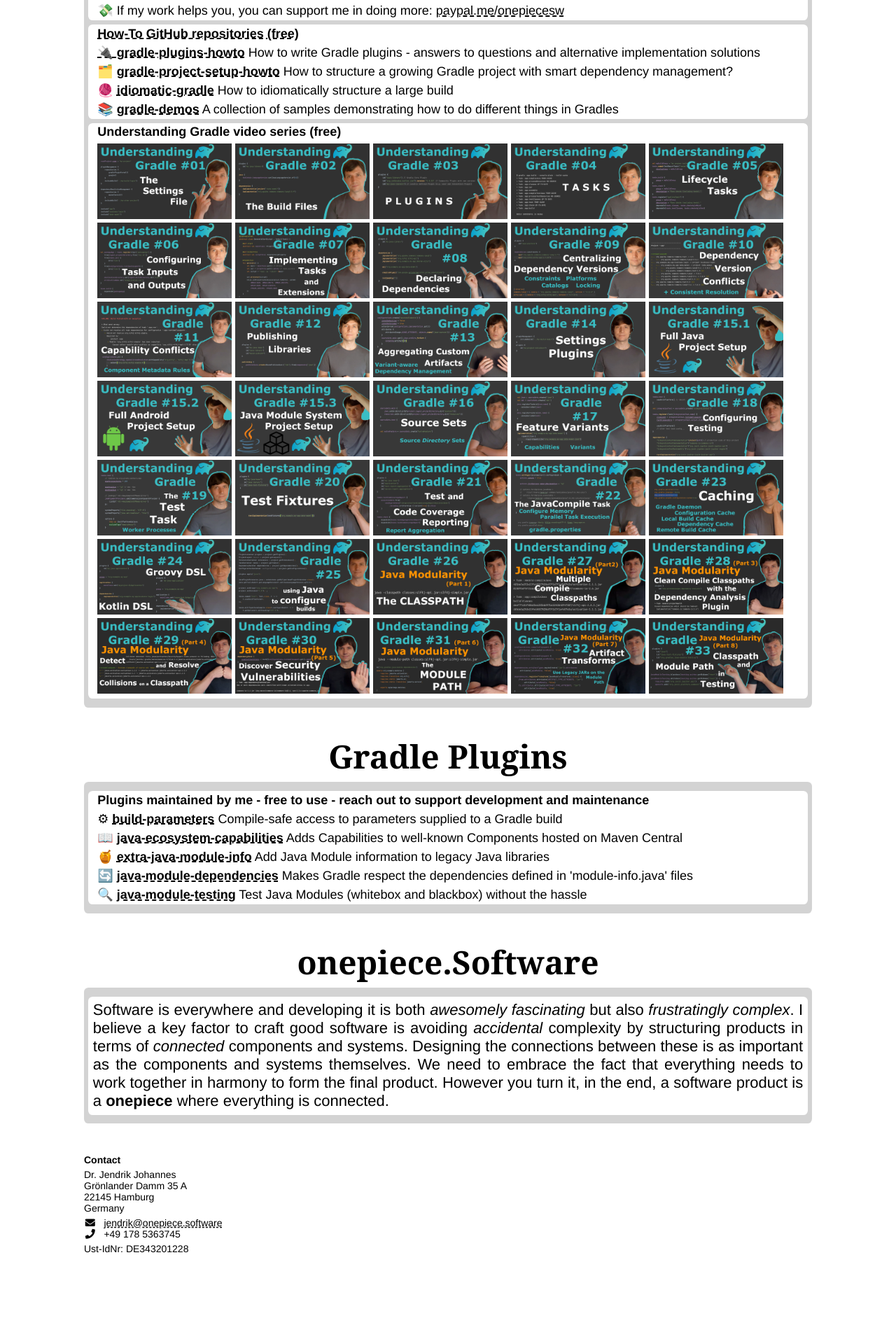
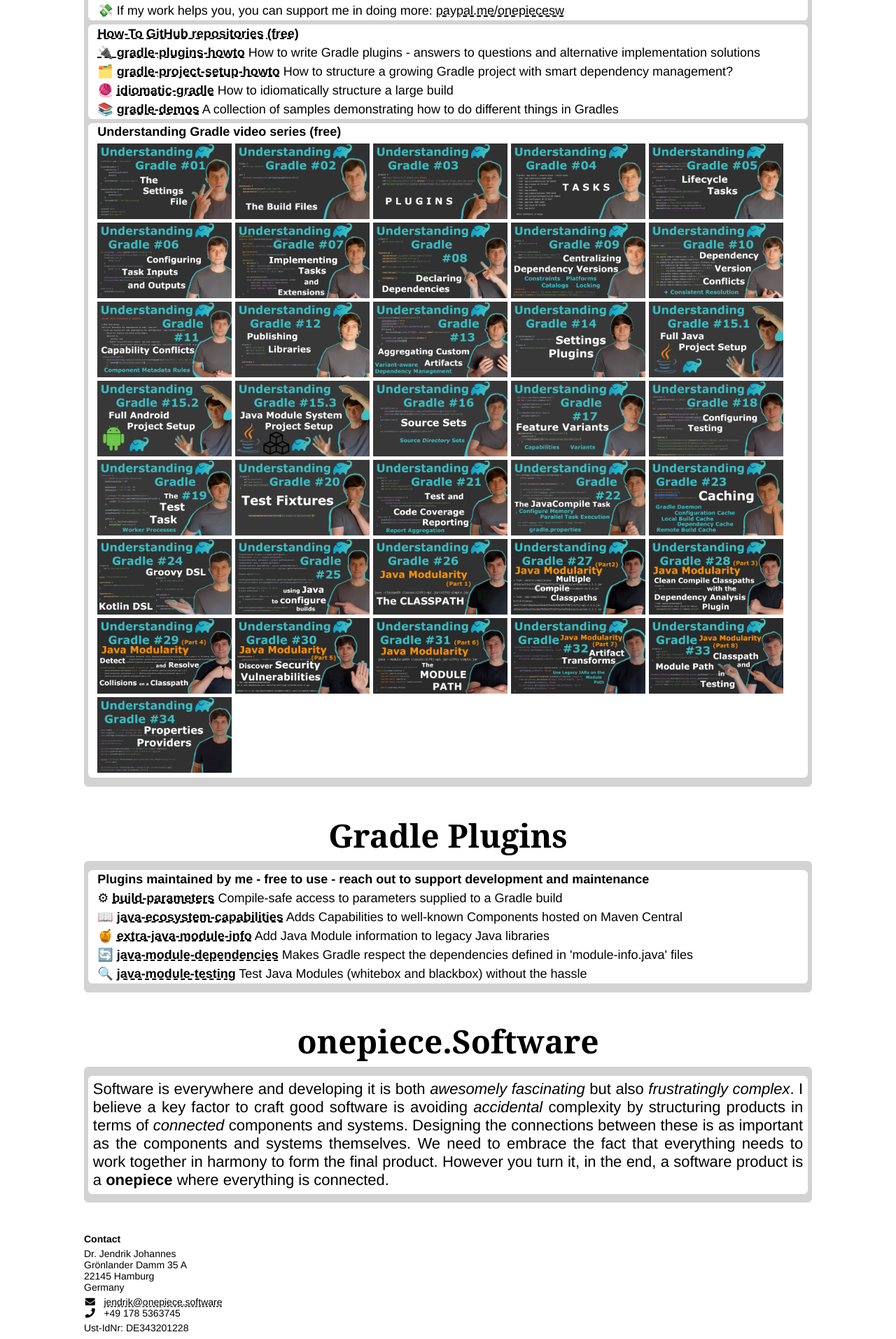
Before and after one commit to OnepieceSoftware/onepiecesoftware.github.io, a Jekyll site: the page index.html, which Jekyll copies as it is, in a window 1280 px wide. Shown: the part 3390-5303 px from the top of the page at 70% size. Built offline with Jekyll 4.4.1, drawn with Linux system fonts in a browser that asks for light colours; before the commit the page ends 5190 px from its top, so only the background shows below that.

Commit message:
Video 34

```diff
--- a/index.html
+++ b/index.html
@@ -761,6 +761,18 @@
             </a>
           </div>
         </div>
+        <div class="video-preview">
+          <img class="downscale" src="img/videos/34.png" alt="Properties and Providers">
+          <div class="overlay">
+            <a href="https://www.youtube.com/watch?v=n8Tgr4aLB18&list=PLWQK2ZdV4Yl2k2OmC_gsjDpdIBTN0qqkE" target="_blank" title="YouTube">
+              <i class="fab fa-youtube"></i>
+            </a>
+            &nbsp;
+            <a href="https://github.com/jjohannes/understanding-gradle/tree/main/34_Properties_and_Providers" target="_blank" title="GitHub">
+              <i class="fab fa-github"></i>
+            </a>
+          </div>
+        </div>
       </li>
     </ul>
   </div>
```
Also changed, not shown: img/videos/34.png (added).
